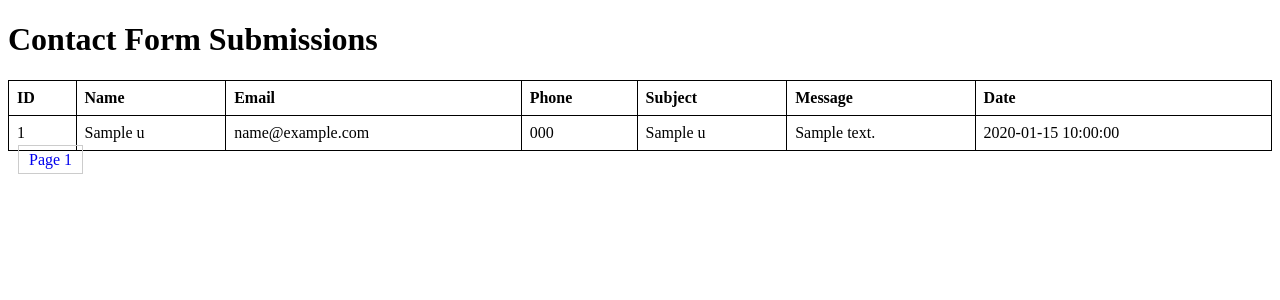
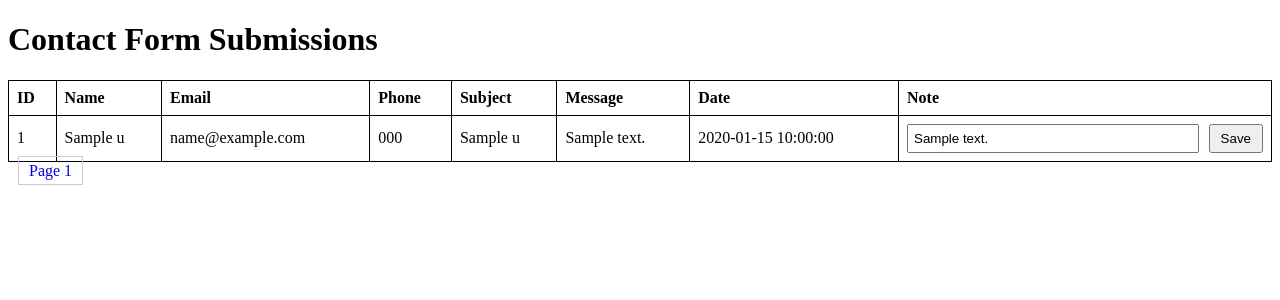
Before and after one commit to khusshhhhh/prelette1, a PHP site: page /view_data.php in a window 1280 px wide. Shown: the top 300 px of the page. Run offline with PHP 8.4, Linux system fonts and the light colour scheme; tables that the repository leaves empty or names only in its code hold one stand-in row (values such as "Sample post").

Commit message:
Khush Patel20

```diff
--- a/view_data.php
+++ b/view_data.php
@@ -5,6 +5,14 @@ include 'db_connection.php';
 $limit = 10; // Number of records per page
 $page = isset($_GET['page']) ? $_GET['page'] : 1;
 $start = ($page - 1) * $limit;
+
+// Handle note updates
+if ($_SERVER['REQUEST_METHOD'] == 'POST' && isset($_POST['update_note'])) {
+    $id = intval($_POST['id']);
+    $note = $conn->real_escape_string($_POST['note']);
+    $updateSql = "UPDATE contact_us SET note='$note' WHERE id=$id";
+    $conn->query($updateSql);
+}
 
 // Fetch data
 $sql = "SELECT * FROM contact_us LIMIT $start, $limit";
@@ -52,6 +60,22 @@ $pages = ceil($total / $limit);
         .pagination a:hover {
             background-color: #f0f0f0;
         }
+
+        .note-form {
+            display: flex;
+            gap: 10px;
+            align-items: center;
+        }
+
+        .note-form input[type="text"] {
+            width: 100%;
+            padding: 5px;
+        }
+
+        .note-form button {
+            padding: 5px 10px;
+            cursor: pointer;
+        }
     </style>
 </head>
 
@@ -67,6 +91,7 @@ $pages = ceil($total / $limit);
                 <th>Subject</th>
                 <th>Message</th>
                 <th>Date</th>
+                <th>Note</th>
             </tr>
         </thead>
         <tbody>
@@ -79,6 +104,13 @@ $pages = ceil($total / $limit);
                     <td><?php echo $row['subject']; ?></td>
                     <td><?php echo $row['message']; ?></td>
                     <td><?php echo $row['date']; ?></td>
+                    <td>
+                        <form method="POST" class="note-form">
+                            <input type="hidden" name="id" value="<?php echo $row['id']; ?>">
+                            <input type="text" name="note" value="<?php echo $row['note'] ?? ''; ?>">
+                            <button type="submit" name="update_note">Save</button>
+                        </form>
+                    </td>
                 </tr>
             <?php } ?>
         </tbody>
@@ -87,7 +119,7 @@ $pages = ceil($total / $limit);
     <!-- Pagination Links -->
     <div class="pagination">
         <?php for ($i = 1; $i <= $pages; $i++) { ?>
-            <a href="view_data.php?page=<?php echo $i; ?>">Page <?php echo $i; ?></a>
+            <a href="view_page.php?page=<?php echo $i; ?>">Page <?php echo $i; ?></a>
         <?php } ?>
     </div>
 </body>
```
